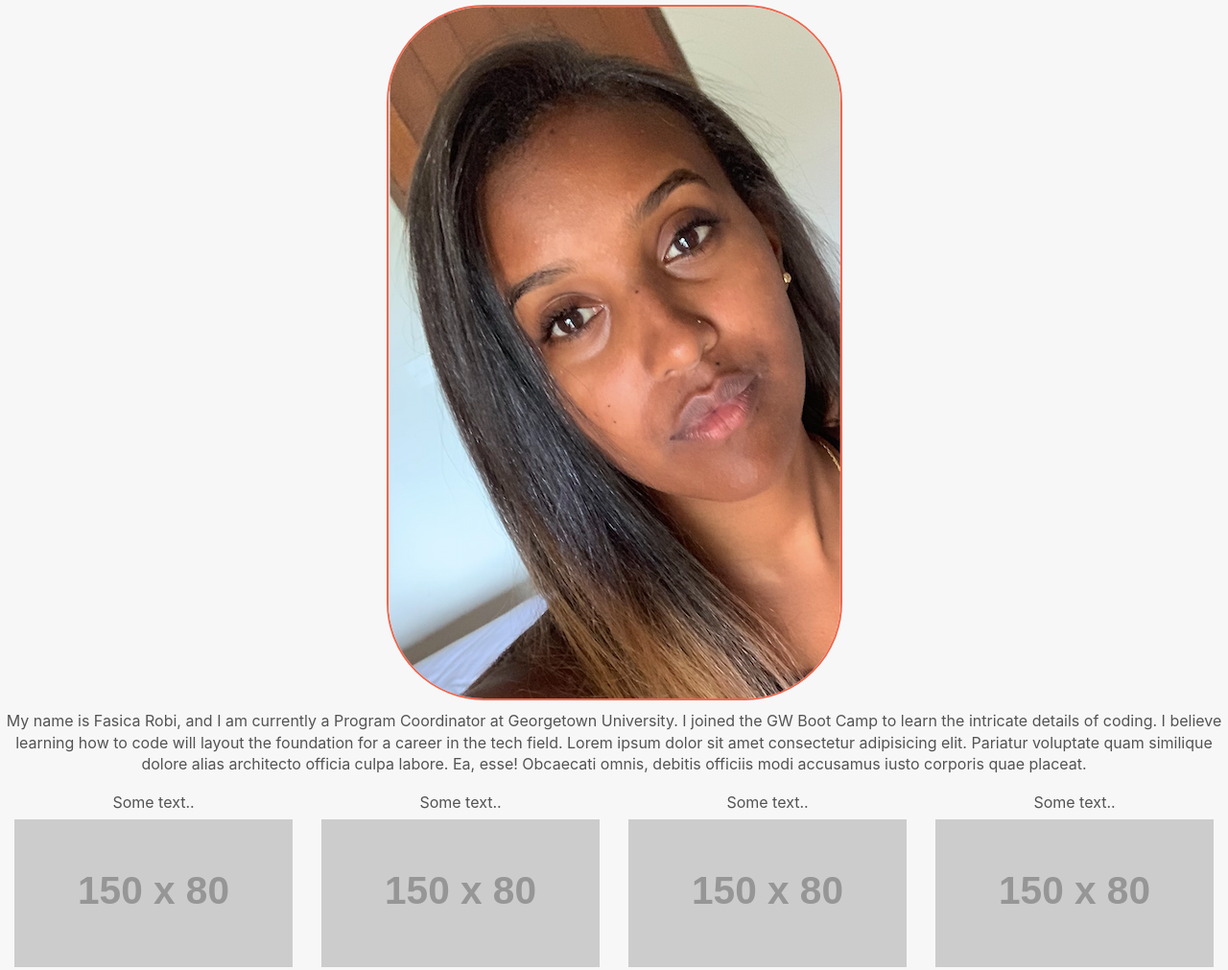
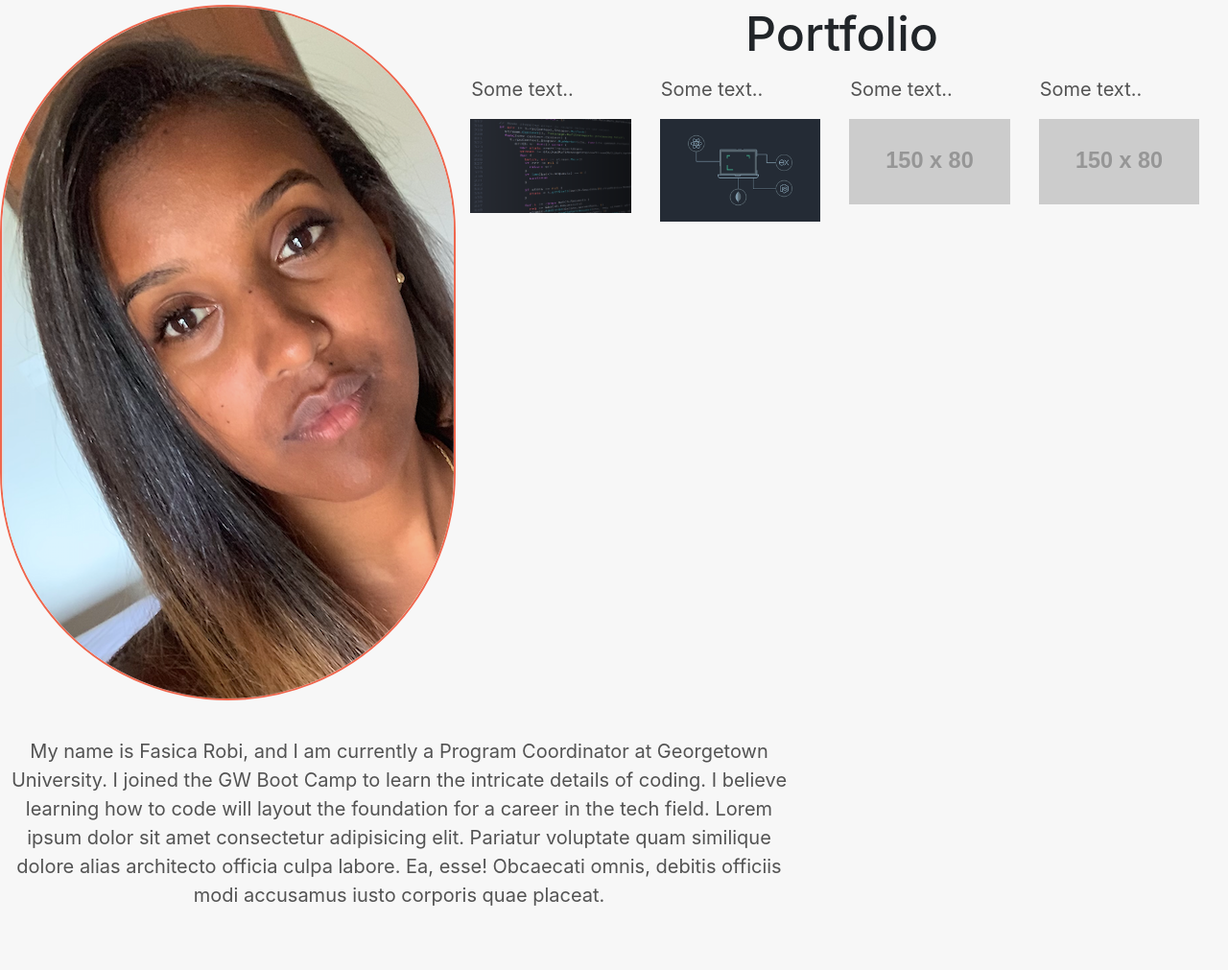
Before and after one commit to fasicasr/updated-portfolio, a plain HTML site: page index.html in a window 1280 px wide. Shown: the part 863-1874 px from the top of the page at 96% size. After the commit the page ends 1827 px from the top, so only its background shows below. Drawn offline with nearby package versions, Linux system fonts and the light colour scheme; placeholder pictures from the web are drawn by us.

Commit message:
added profile pic and bio

```diff
--- a/index.html
+++ b/index.html
@@ -53,15 +53,17 @@
                 iusto corporis quae placeat.</p>
            </div>
         </div>
+
+            <h3>Portfolio</h3>
             <div class="container-fluid bg-3 text-center">
                 <div class="row">
                     <div class="col-sm-3">
                         <p>Some text..</p>
-                <img src="https://placehold.it/150x80?text=IMAGE" class="img-responsive" style="width:100%" alt="Image">
+                        <img src="./images/LED.png" class="img-responsive" style="width:100%" alt="Image">
                     </div>
                     <div class="col-sm-3">
                         <p>Some text..</p>
-                <img src="https://placehold.it/150x80?text=IMAGE" class="img-responsive" style="width:100%" alt="Image">
+                        <img src="./images/MERN.png" class="img-responsive" style="width:100%" alt="Image">
                     </div>
                     <div class="col-sm-3">
                         <p>Some text..</p>
@@ -73,8 +75,6 @@
                     </div>
                 </div>
             </div><br><br>
-
-
 
    </main>
 
--- a/style.css
+++ b/style.css
@@ -17,12 +17,6 @@ header {
     background: url("./images/banner3.jpg") center / cover;
 }
 
-.bio {
-    font-size: 15px;
-    color: #7e7e7e;
-    line-height: 1.5em;
-}
-
 /*nav bar text*/
 a {
     color:  black;
@@ -30,10 +24,12 @@ a {
 }
 
 p {
-    font-size: 16px;
-    position: relative;
+    font-size: 20px;
     top: 10px;
     color:  #535353;
+    float: left;
+    width: 65%;
+    margin-top: 3%;
 
 }
 
@@ -73,15 +69,24 @@ header nav ul li {
     text-align: center;
 }
 
+h3 {
+    font-size: 50px;
+    text-align: center;
+}
+
 .aboutme h3 {
-    font-size: 50px;
+    margin-left: 434px;
 }
 
 .mypic img {
     border: 2px solid #ef664d;
-    border-radius: 102px;
+    border-radius: 279px;
+    float: left;
 }
 
+.portfolio {
+    background-color: #ef664d;;
+}
 
 
 
```
Lines whose indentation alone changed are shown as unchanged.
